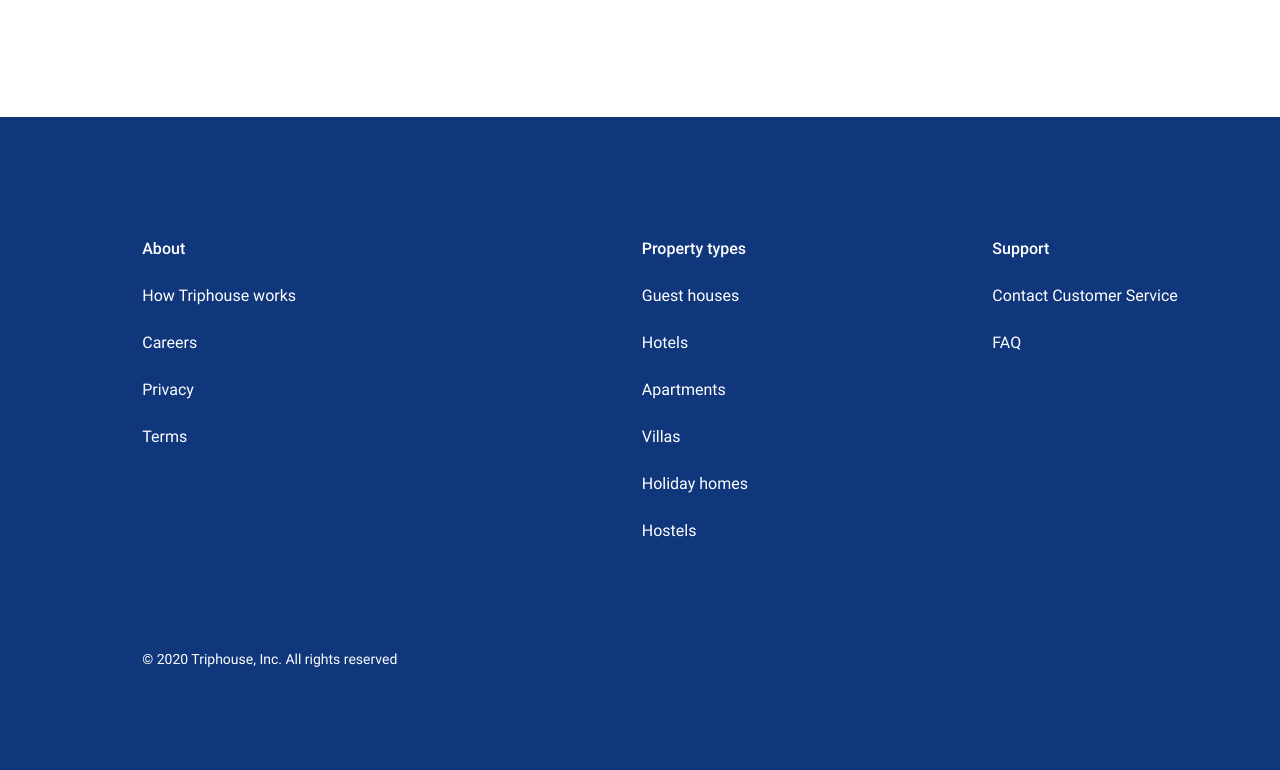
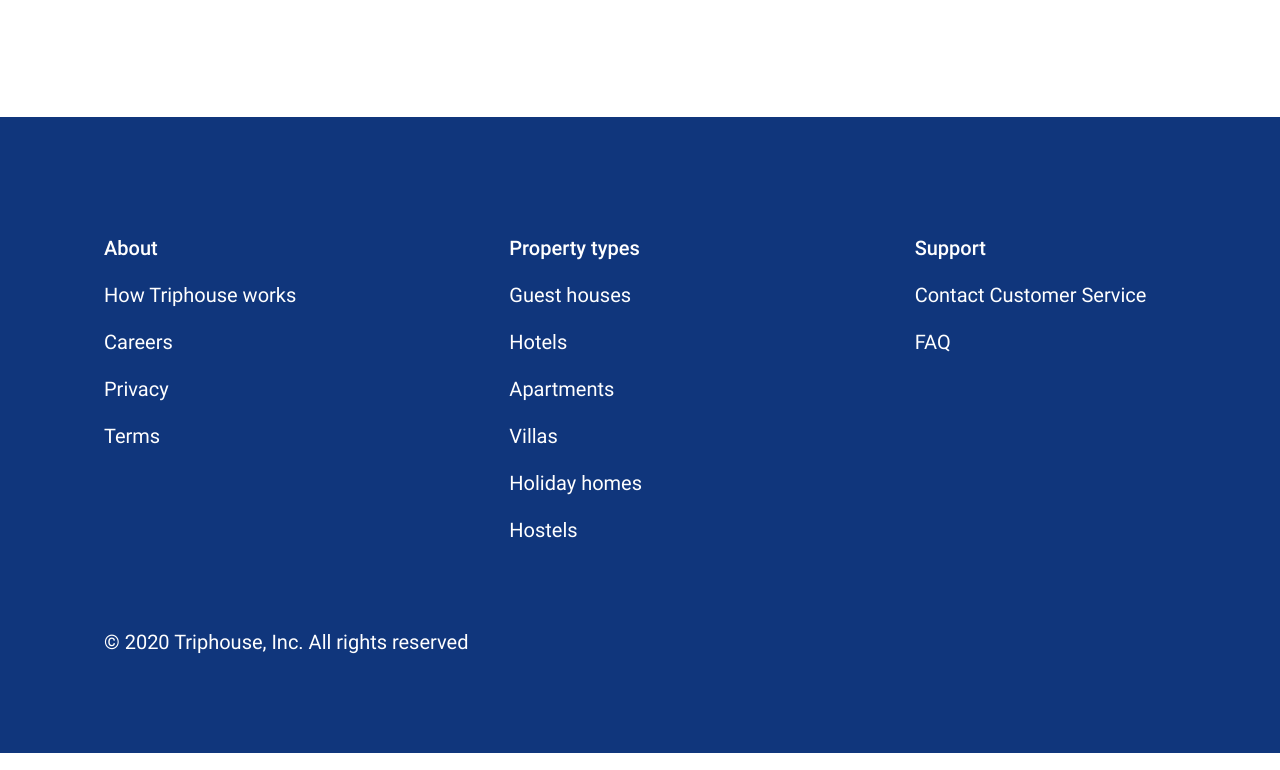
Before and after one commit to SCR0804/if-html, a website: page index.html in a window 1280 px wide. Shown: the part 439-1209 px from the top of the page. Drawn offline with Linux system fonts and the light colour scheme.

Commit message:
1.remade margins and paddings 2.added font-size to the ul block

```diff
--- a/index.html
+++ b/index.html
@@ -45,7 +45,7 @@
 
 <footer class="footer">
 
-    <ul>
+    <ul class="footer-about">
         <li>About</li>
         <li>How Triphouse works</li>
         <li>Careers</li>
@@ -56,7 +56,7 @@
 
 
 
-    <ul>
+    <ul class="footer-property">
         <li>Property types</li>
         <li>Guest houses</li>
         <li>Hotels</li>
@@ -67,12 +67,13 @@
     </ul>
 
 
-    <ul class="support">
+    <ul class="footer-support">
         <li>Support</li>
         <li>Contact Customer Service</li>
         <li>FAQ</li>
     </ul>
 
+
 </footer>
 
 </body>
--- a/styles/style.css
+++ b/styles/style.css
@@ -33,7 +33,7 @@ html {
 h2 {
     margin: 0 auto;
     width: 306px;
-    font-family: Roboto;
+    font-family: 'Roboto';
     font-style: normal;
     font-weight: 500;
     font-size: 40px;
@@ -69,7 +69,7 @@ h2 {
 }
 .cards li p {
     padding-top: 48px;
-    font-family: Roboto;
+    font-family: 'Roboto';
     font-style: normal;
     font-weight: normal;
     font-size: 24px;
@@ -79,7 +79,7 @@ h2 {
 .footer {
     max-height: 630px;
     background-color: #10367C;
-    font-family: Roboto;
+    font-family: 'Roboto';
     color: #ffffff;
     display: flex;
     padding-top: 120px;
@@ -89,12 +89,13 @@ h2 {
 }
 
 .footer ul {
-    font-family: Roboto;
+    font-family: 'Roboto';
     font-style: normal;
     font-weight: normal;
     line-height: 23px;
     text-align: left;
     list-style: none;
+    width: 33.333%;
 }
 
 .footer ul li:first-child {
@@ -103,10 +104,14 @@ h2 {
 
 .footer ul li {
     padding-bottom: 24px;
+    font-size: 20px;
 }
 
 .copyright {
-    padding: 180px 0 120px 0;
+    padding: 163px 0 120px 0;
     font-size: 14px;
     line-height: 14px;
 }
+.footer-about {
+    padding-left: 104px;
+}
```
